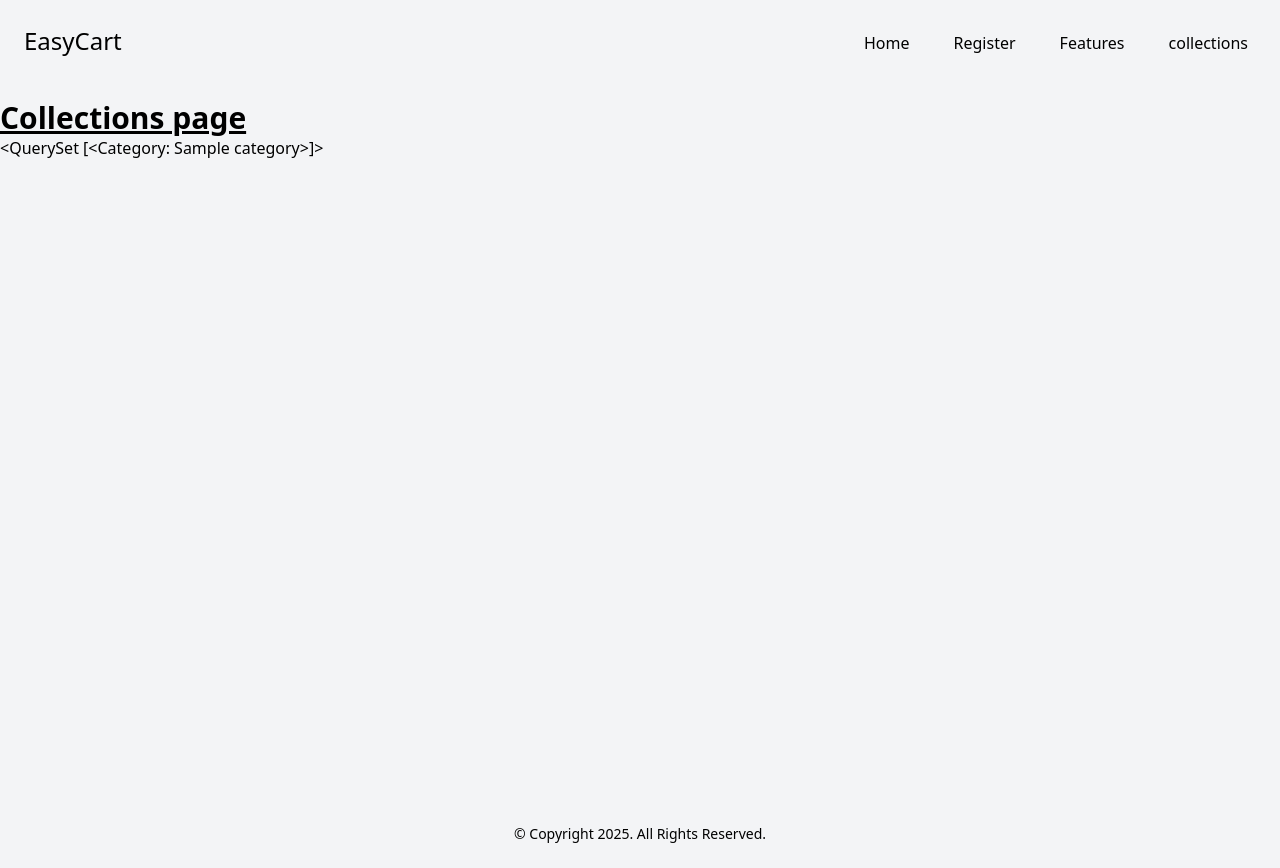
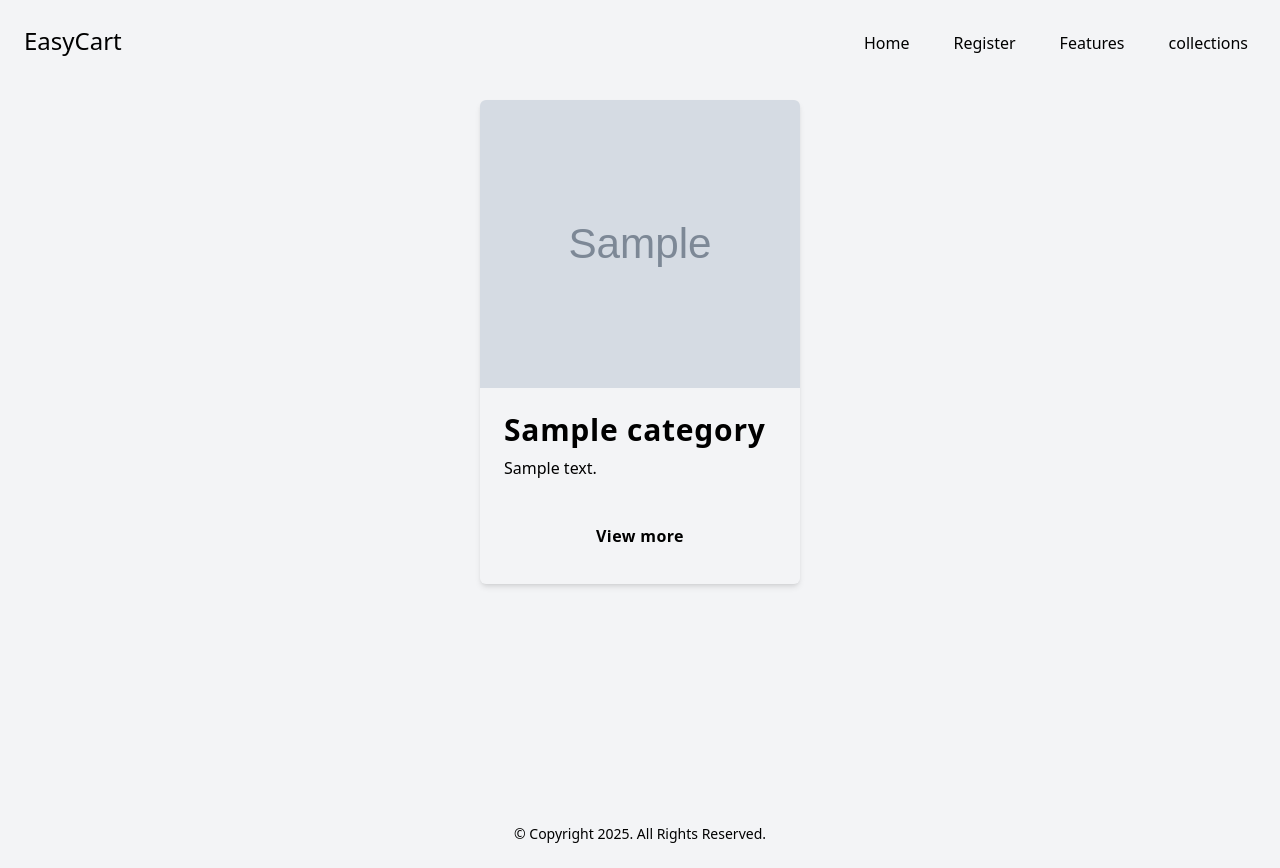
Before and after one commit to gdevakrishnan/easy-cart-django, a Django app: template easy_cart_app/templates/shop/collections.html in a window 1280 px wide. Run offline with Django 5.2, Linux system fonts and the light colour scheme; the template is opened without the code that fills it: values that come from a table or form of the project are taken from there, others are empty; tables that the repository leaves empty hold one stand-in row (values such as "Sample post"); grey boxes marked "Sample" are stand-in pictures.

Commit message:
Get categroies from models and dispaly

```diff
--- a/easy_cart_app/templates/shop/collections.html
+++ b/easy_cart_app/templates/shop/collections.html
@@ -3,9 +3,22 @@
 
 {% block content %}
 <section class="min-h-screen pt-[100px]">
-    <h1 class="text-3xl font-bold underline text-clifford">
-        Collections page
-    </h1>
-    {{category}}
+    <div class="flex w-full justify-center gap-10 flex-wrap">
+        {% for item in category %}
+        <div class="max-w-xs rounded-md shadow-md dark:bg-gray-50 dark:text-gray-800">
+            <img src="{{ item.image.url }}" alt="{{ item.name }}_category"
+                class="object-cover object-center w-full rounded-t-md h-72 dark:bg-gray-500">
+            <div class="flex flex-col justify-between p-6 space-y-8">
+                <div class="space-y-2">
+                    <h2 class="text-3xl font-semibold tracking-wide">{{ item.name }}</h2>
+                    <p class="dark:text-gray-800">{{ item.description }}</p>
+                </div>
+                <button type="button"
+                    class="flex items-center justify-center w-full p-3 font-semibold tracking-wide rounded-md dark:bg-violet-600 dark:text-gray-50">View
+                    more</button>
+            </div>
+        </div>
+        {% endfor %}
+    </div>
 </section>
 {% endblock content %}
```
